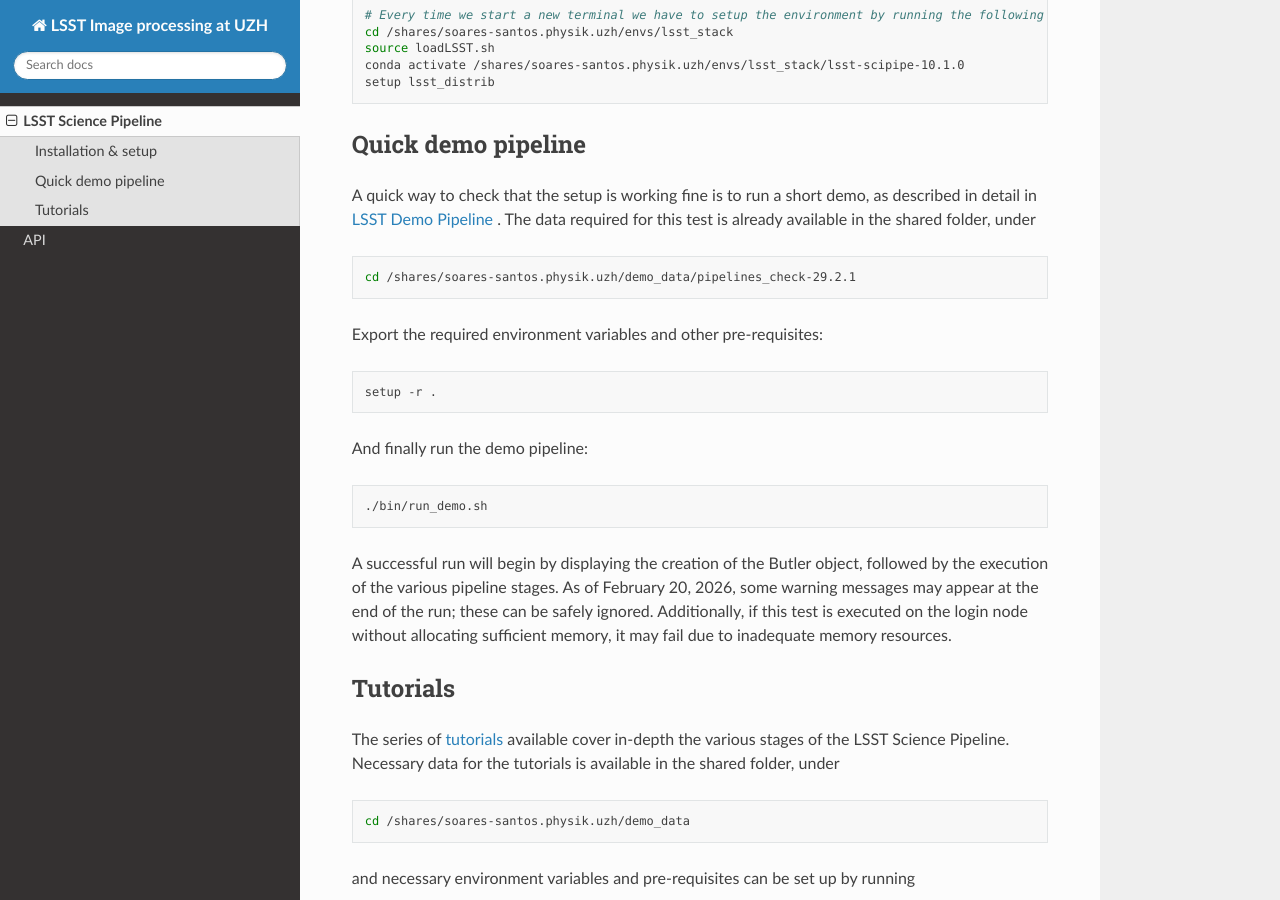
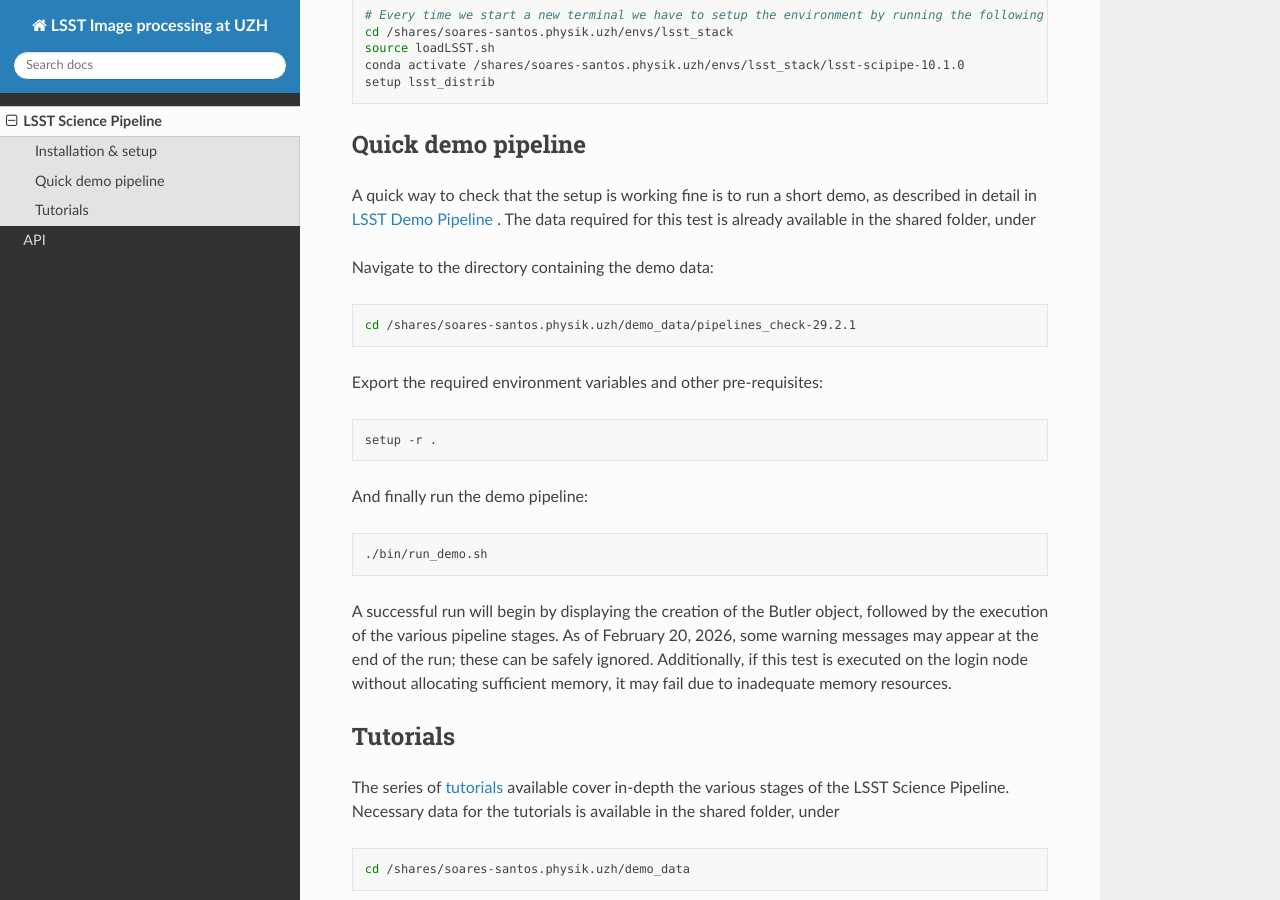
Before and after one commit to davsan06/lsst-alerts-at-uzh, a Sphinx documentation site: the page built from docs/source/usage.rst, in a window 1280 px wide and 900 px high, scrolled down 344 px. Built offline with Sphinx 7.4.7 and the Read the Docs theme 3.1.0, drawn with Linux system fonts in a browser that asks for light colours.

Commit message:
Correct syntax for the subsections

```diff
--- a/docs/source/usage.rst
+++ b/docs/source/usage.rst
@@ -18,11 +18,15 @@
    conda activate /shares/soares-santos.physik.uzh/envs/lsst_stack/lsst-scipipe-10.1.0
    setup lsst_distrib
 
+.. _demo:
+
 Quick demo pipeline
 --------------------
 
 A quick way to check that the setup is working fine is to run a short demo, as described in detail in `LSST Demo Pipeline <https://pipelines.lsst.io/install/demo.html>`_ . The data required for this
 test is already available in the shared folder, under
+
+Navigate to the directory containing the demo data:
 
 .. code-block:: bash
 
```
Also changed, not shown: other parts of docs/source/usage.rst (+2 -0 lines).
